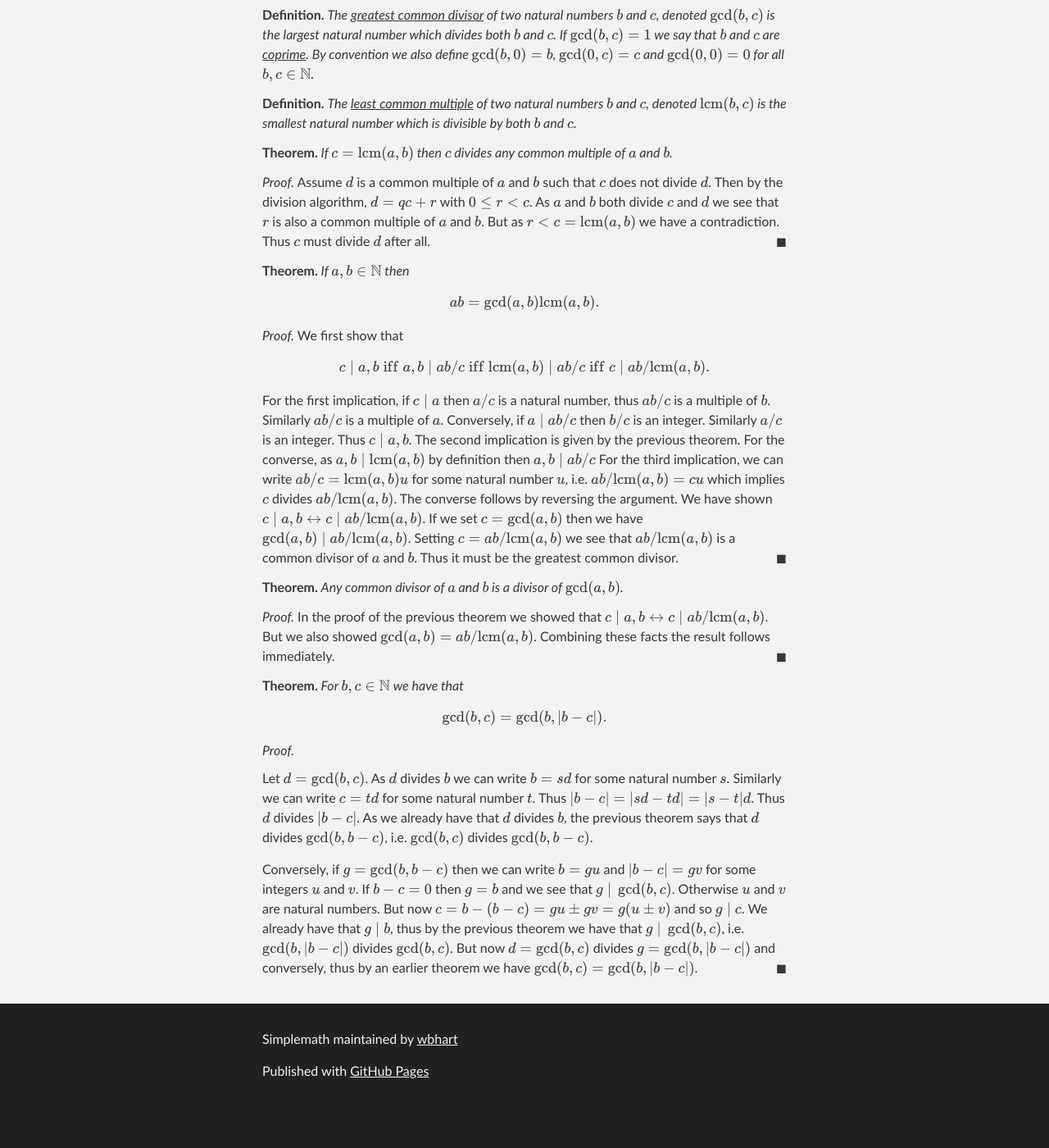
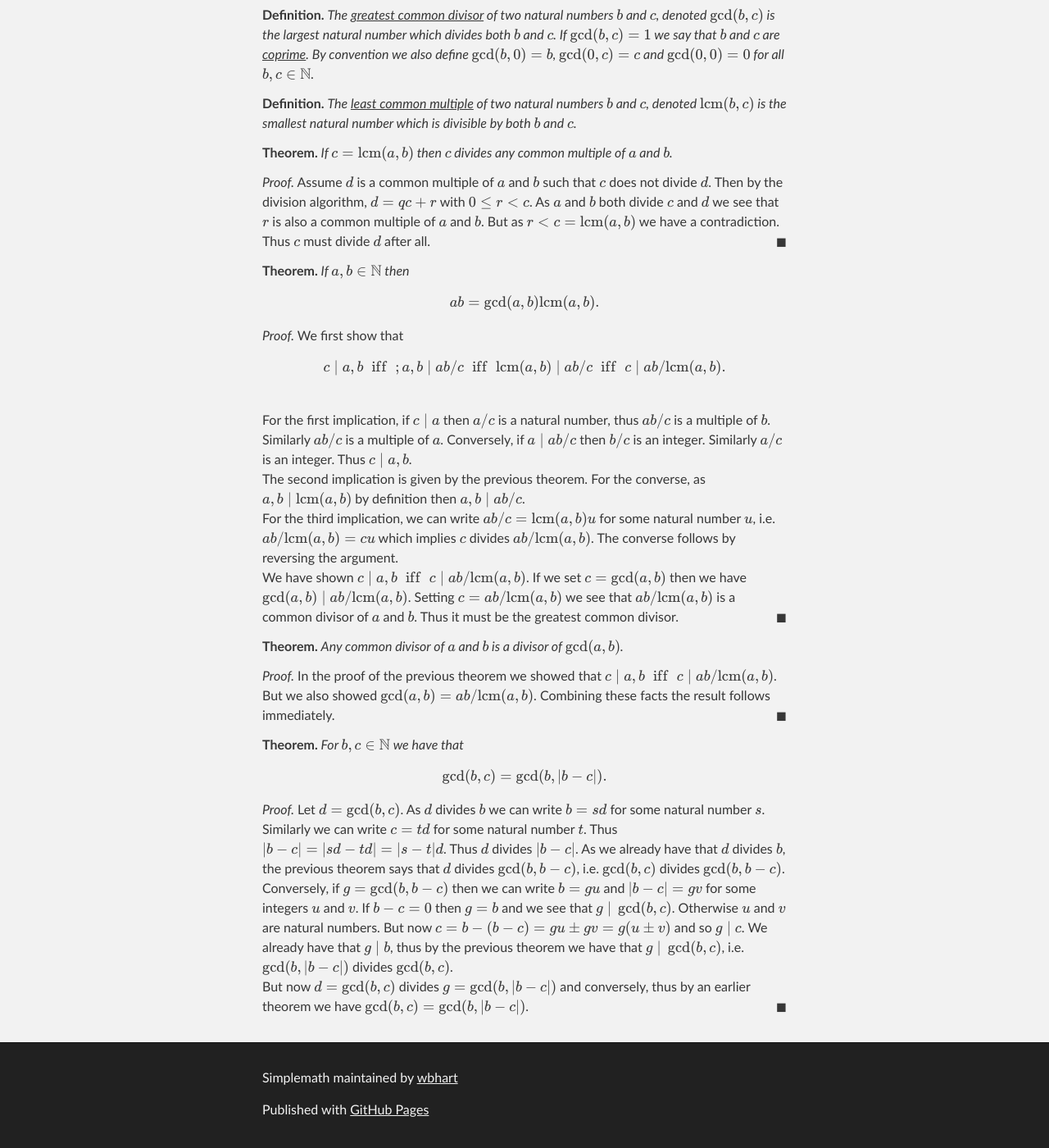
Before and after one commit to wbhart/SimpleMath, a Jekyll site: the page built from test.html, in a window 1280 px wide and 1400 px high, scrolled down 1138 px. Shown: the whole window at 82% size. Built offline with Jekyll 4.4.1, drawn with Linux system fonts in a browser that asks for light colours; formulas are drawn with MathJax 3; before the commit the page ends 2491 px from its top, so only the background shows below that.

Commit message:
Update test.html

```diff
--- a/test.html
+++ b/test.html
@@ -81,21 +81,21 @@ must divide \(d\) after all.
 </theorem>
 
 <proof> We first show that
-\[c \;|\; a, b \;\mbox{iff}\; a, b \;|\; ab/c \;\mbox{iff}\; \mbox{lcm}(a, b) \;|\; ab/c
-\;\mbox{iff}\; c \;|\; ab/\mbox{lcm}(a, b).\]
+\[c \;|\; a, b \;\;\mbox{iff}\;\;; a, b \;|\; ab/c \;\;\mbox{iff}\;\; \mbox{lcm}(a, b) \;|\; ab/c
+\;\;\mbox{iff}\;\; c \;|\; ab/\mbox{lcm}(a, b).\] </br>
 
 For the first implication, if \(c \;|\; a\) then \(a/c\) is a natural number, thus \(ab/c\) is a multiple of \(b\).
 Similarly \(ab/c\) is a multiple of \(a\). Conversely, if \(a \;|\; ab/c\) then \(b/c\) is an integer. Similarly
-\(a/c\) is an integer. Thus \(c \;|\; a, b\).
+\(a/c\) is an integer. Thus \(c \;|\; a, b\). </br>
 
 The second implication is given by the previous theorem. For the converse, as \(a, b \;|\; \mbox{lcm}(a, b)\) by definition
-then \(a, b \;|\; ab/c\)
+then \(a, b \;|\; ab/c\). </br>
 
 For the third implication, we can write \(ab/c = \mbox{lcm}(a, b)u\) for some natural number \(u\), i.e.
 \(ab/\mbox{lcm}(a, b) = cu\) which implies \(c\) divides \(ab/\mbox{lcm}(a, b)\). The converse follows by reversing
-the argument.
+the argument. </br>
 
-We have shown \(c \;|\; a, b \leftrightarrow c \;|\; ab/\mbox{lcm}(a, b)\). If we set \(c = \gcd(a, b)\) then we
+We have shown \(c \;|\; a, b \;\;\mbox{iff}\;\; c \;|\; ab/\mbox{lcm}(a, b)\). If we set \(c = \gcd(a, b)\) then we
 have \(\gcd(a, b) \;|\; ab/\mbox{lcm}(a, b)\). Setting \(c = ab/\mbox{lcm}(a, b)\) we see that \(ab/\mbox{lcm}(a, b)\)
 is a common divisor of \(a\) and \(b\). Thus it must be the greatest common divisor.
 </proof>
@@ -103,7 +103,7 @@ is a common divisor of \(a\) and \(b\). Thus it must be the greatest common divi
 <theorem> Any common divisor of \(a\) and \(b\) is a divisor of \(\gcd(a, b)\).
 </theorem>
 
-<proof> In the proof of the previous theorem we showed that \(c \;|\; a, b \leftrightarrow c \;|\; ab/\mbox{lcm}(a, b)\). But
+<proof> In the proof of the previous theorem we showed that \(c \;|\; a, b \;\;\mbox{iff}\;\; c \;|\; ab/\mbox{lcm}(a, b)\). But
 we also showed \(\gcd(a, b) = ab/\mbox{lcm}(a, b)\). Combining these facts the result follows immediately.
 </proof>
 
@@ -111,15 +111,15 @@ we also showed \(\gcd(a, b) = ab/\mbox{lcm}(a, b)\). Combining these facts the r
 \[\gcd(b, c) = \gcd(b, |b - c|).\]
 </theorem>
 
-<proof> <p>Let \(d = \gcd(b, c)\). As \(d\) divides \(b\) we can write \(b = sd\) for some natural number \(s\). Similarly
+<proof> Let \(d = \gcd(b, c)\). As \(d\) divides \(b\) we can write \(b = sd\) for some natural number \(s\). Similarly
 we can write \(c = td\) for some natural number \(t\). Thus \(|b - c| = |sd - td| = |s - t|d\). Thus \(d\) divides
 \(|b - c|\). As we already have that \(d\) divides \(b\), the previous theorem says that \(d\) divides \(\gcd(b, b - c)\),
-i.e. \(\gcd(b, c)\) divides \(\gcd(b, b - c)\).</p>
+i.e. \(\gcd(b, c)\) divides \(\gcd(b, b - c)\). </br>
 
 Conversely, if \(g = \gcd(b, b - c)\) then we can write \(b = gu\) and \(|b - c| = gv\) for some integers \(u\) and
 \(v\). If \(b - c = 0\) then \(g = b\) and we see that \(g \;|\; \gcd(b, c)\). Otherwise \(u\) and \(v\) are natural
 numbers. But now \(c = b - (b - c) = gu \pm gv = g(u \pm v)\) and so \(g \;|\; c\). We already have that \(g \;|\; b\),
-thus by the previous theorem we have that \(g \;|\; \gcd(b, c)\), i.e. \(\gcd(b, |b - c|)\) divides \(\gcd(b, c)\).
+thus by the previous theorem we have that \(g \;|\; \gcd(b, c)\), i.e. \(\gcd(b, |b - c|)\) divides \(\gcd(b, c)\). </br>
 
 But now \(d = \gcd(b, c)\) divides \(g = \gcd(b, |b - c|)\) and conversely, thus by an earlier theorem we have
 \(\gcd(b, c) = \gcd(b, |b - c|)\).
```
